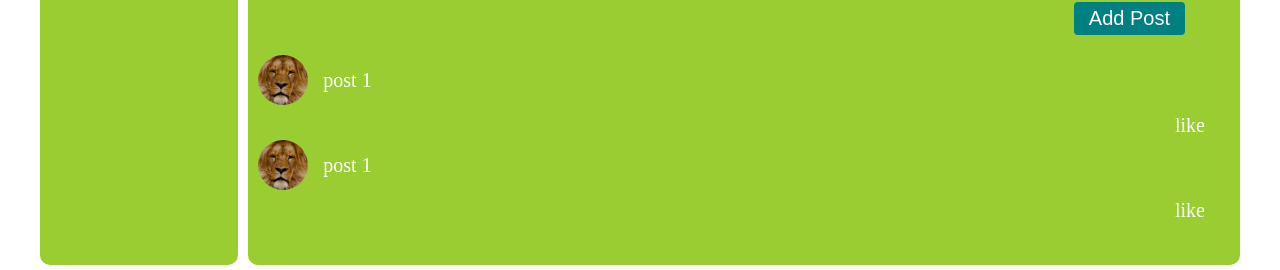
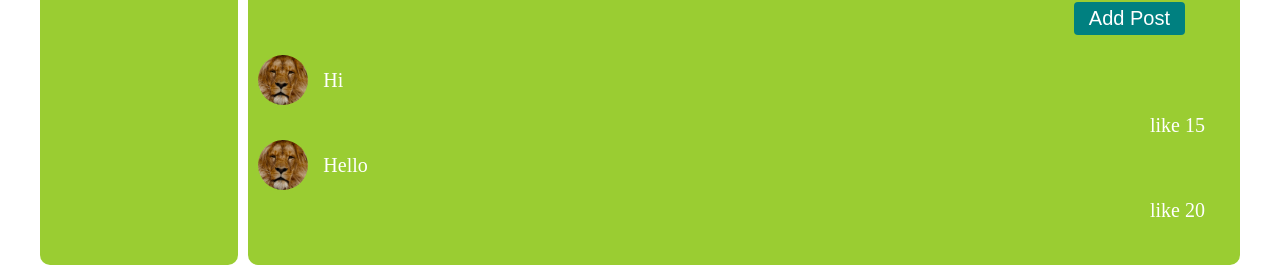
Before and after one commit to Murmilon/learn_react, a React (Create React App) app: page / in a window 1280 px wide. Shown: the part 530-800 px from the top of the page. Built offline with nearby package versions, Linux system fonts and the light colour scheme.

Commit message:
Урок 16: Прокидывание props в ком-ту Post

```diff
--- a/src/components/Profile/MyPosts/MyPosts.jsx
+++ b/src/components/Profile/MyPosts/MyPosts.jsx
@@ -16,8 +16,8 @@ const MyPosts = () => {
 					<button>Add Post</button>
 				</div>
 			</div>
-			<Post />
-			<Post />
+			<Post message='Hi' likesCount='15' />
+			<Post message='Hello' likesCount='20' />
 		</div>
 	)
 }
--- a/src/components/Profile/MyPosts/Post/Post.jsx
+++ b/src/components/Profile/MyPosts/Post/Post.jsx
@@ -2,16 +2,16 @@ import React from "react";
 import c from './Post.module.css'
 import avatar from './../../../../images/popular-3.jpg'
 
-const Post = () => {
+const Post = (props) => {
 	return (
 		<div className={c.posts}>
 			<div className={c.post}>
 				<img src={avatar} alt="post-avatar" />
 				<div className={c.postText}>
-					post 1
+					{props.message}
 				</div>
 				<div className={c.like}>
-					like
+					like {props.likesCount}
 				</div>
 			</div>
 		</div>
```
